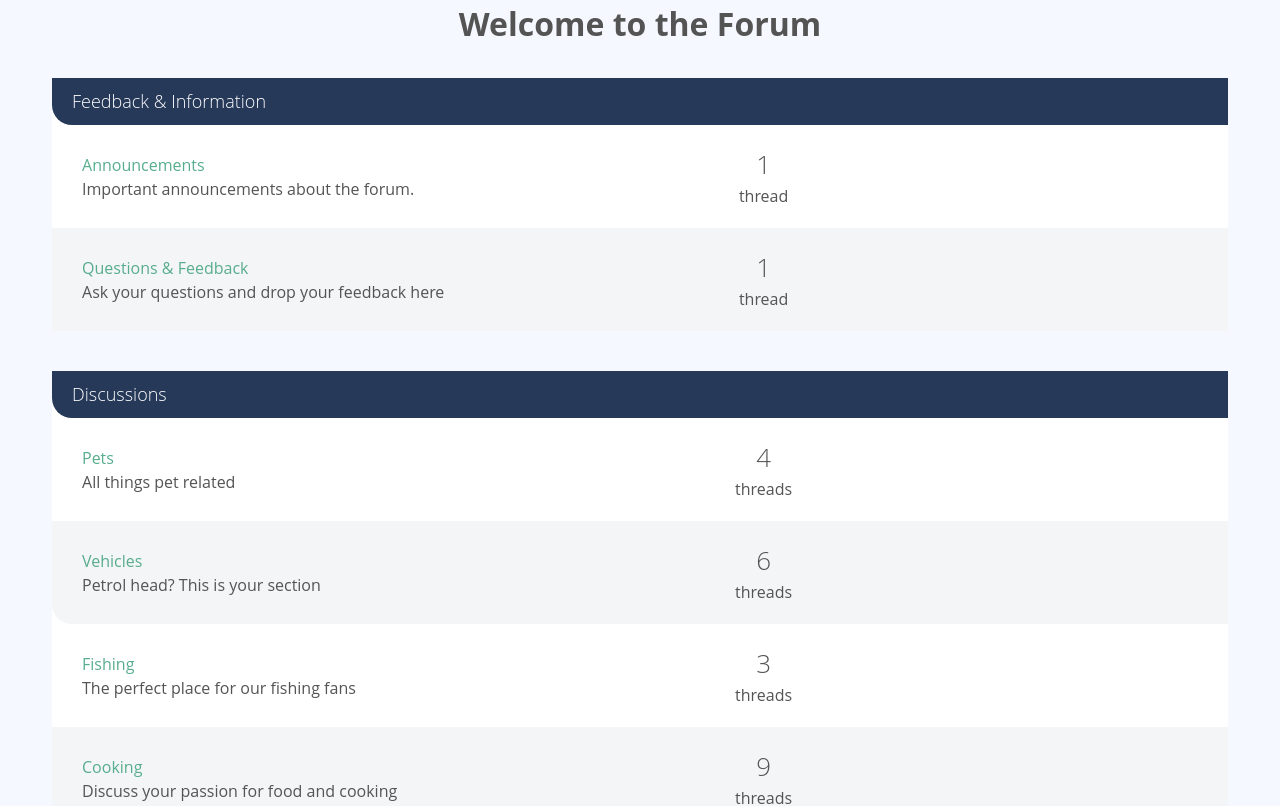
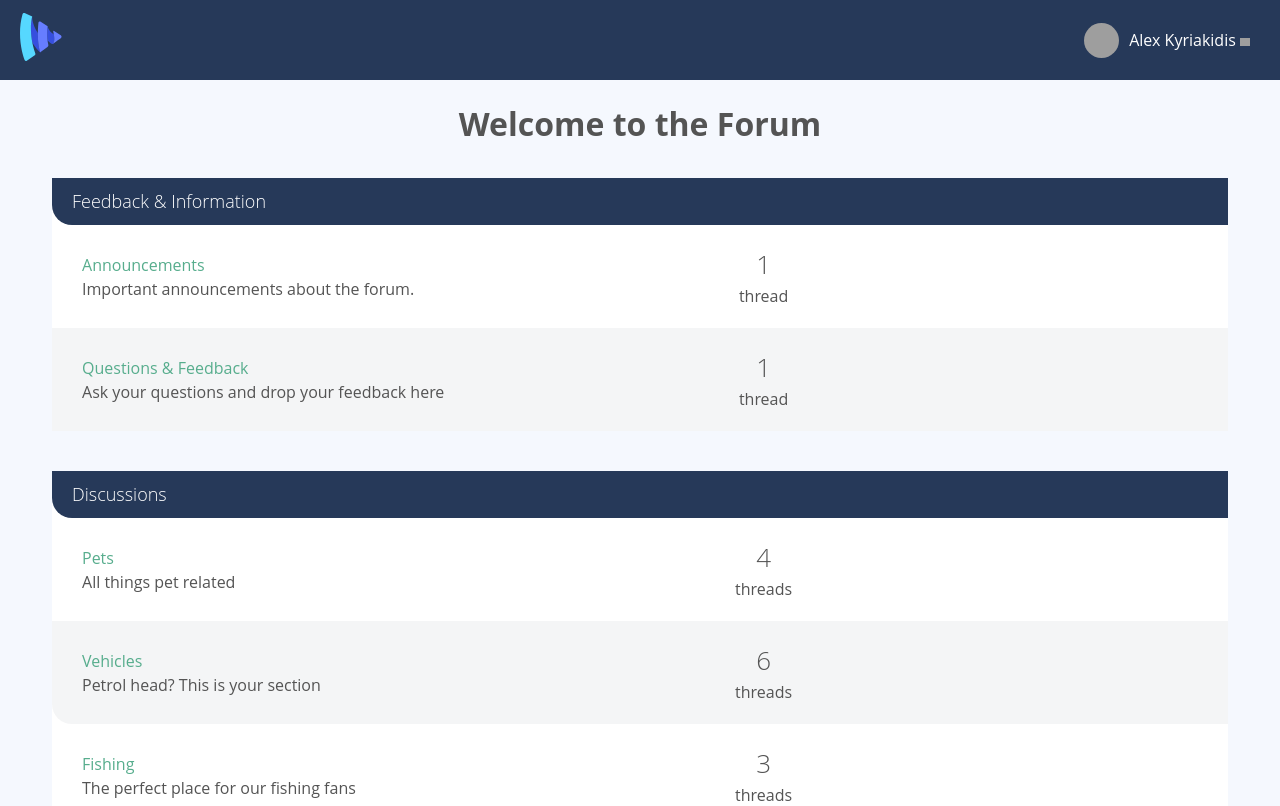
Before and after one commit to mistrs2p/vueschool-forum, a Vue app: page / in a window 1280 px wide. Shown: the top 806 px of the page. Built offline with nearby package versions, Linux system fonts and the light colour scheme; grey boxes are pictures that could not be loaded.

Commit message:
Navbar imporetd

```diff
--- a/src/App.vue
+++ b/src/App.vue
@@ -1,16 +1,19 @@
 <template>
+<TheNavbar />
   <div class="container">
     <router-view></router-view>
   </div>
 </template>
 
 <script>
+import TheNavbar from './components/TheNavbar.vue'
 // import PageHome from '@/components/PageHome.vue'
+
 const name = 'mahdi'
 export default {
   name: 'App',
   components: {
-    // PageHome
+    TheNavbar
   }
 }
 </script>
--- a/src/pages/HomeView.vue
+++ b/src/pages/HomeView.vue
@@ -1,5 +1,5 @@
 <template>
-<h1>Welcome to the Forum</h1>
+<h1 class="push-top">Welcome to the Forum</h1>
 <CategoryList :categories="categories"/>
 </template>
 
```
